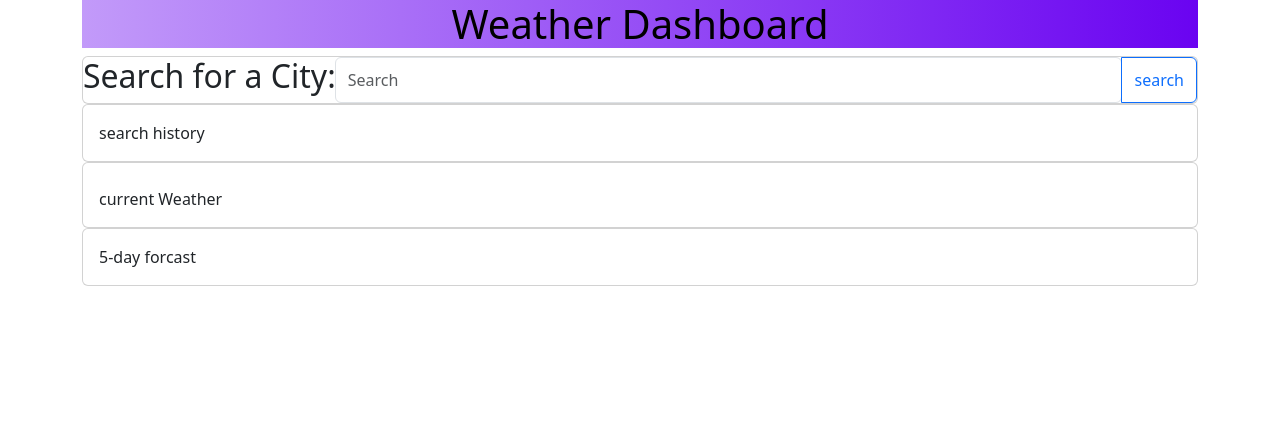
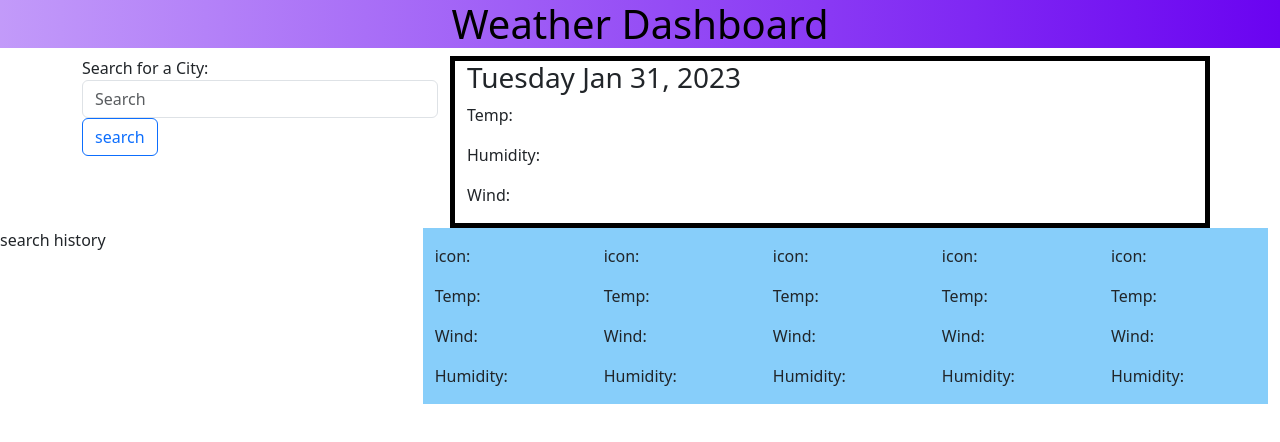
Before and after one commit to JacobZ96/weather-dashbord, a plain HTML site: page index.html in a window 1280 px wide. Drawn offline with nearby package versions, Linux system fonts and the light colour scheme.

Commit message:
added current date, css styling, and blocks for the data

```diff
--- a/assets/css/style.css
+++ b/assets/css/style.css
@@ -3,3 +3,12 @@
     background-image: linear-gradient(to right, rgba(103, 3, 241, 0.4), rgb(106, 3, 241,1));
     color: black;
 }
+
+.today {
+    border: 5px solid;
+    border-color: black;
+}
+
+.back {
+    background-color: lightskyblue;
+}
--- a/assets/js/script.js
+++ b/assets/js/script.js
@@ -10,8 +10,10 @@
 
 var today = dayjs();
 var displayDate = dayjs().format('dddd MMM D, YYYY');
+// var apiKey = e474eaacc96b11909564331f7b9f7855
+// var getApi= https://api.openweathermap.org/data/2.5/forecast?lat={lat}&lon={lon}&appid={API key}
 
-
+document.getElementById('currentDate').textContent = dayjs().format('dddd MMM D, YYYY');
 
 
 // PSUDOCODING
--- a/index.html
+++ b/index.html
@@ -10,34 +10,78 @@
 </head>
 <body>
 
-    <div class="container">
     <header id="header">
         <h1>Weather Dashboard</h1>
     </header>
-        <div class="card">
-            <div class="input-group">
-                <h2>Search for a City:</h2>
+    <div class="container">
+        <div class="row">
+            <div class="col-4">
+                    <label>Search for a City:</label>
                     <input type="search" class="form-control rounded" placeholder="Search" aria-label="Search" aria-describedby="search-addon" />
                 <button type="button" class="btn btn-outline-primary">search</button>
             </div>
+
+            <div class="col-8 today">
+                    <h3 id="currentDate"></h3>
+                    <p>Temp:</p>
+                    <p>Humidity:</p>
+                    <p>Wind:</p>
+                </div>
+            </div>
         </div>
 
-        <div class="card">
+        <div class="row">
+            <div class="col-4">
                 <div class="card-body">
                     search history
                 </div>
             </div>
 
-        <div class="card">
-            <div class="card-body">
-                <h3 id="currentDate"></h3>
-            current Weather
+            <div class="row col-8">
+                <div class="col back ">
+                    <p id="day1"></p>
+                    <p>icon:</p>
+                    <p>Temp:</p>
+                    <p>Wind:</p>
+                    <p>Humidity:</p>
+                </div>
+
+
+                <div class="col back ">
+                    <p id="day2"></p>
+                    <p>icon:</p>
+                    <p>Temp:</p>
+                    <p>Wind:</p>
+                    <p>Humidity:</p>
+                </div>
+
+
+                <div class="col back ">
+                    <p id="day3"></p>
+                    <p>icon:</p>
+                    <p>Temp:</p>
+                    <p>Wind:</p>
+                    <p>Humidity:</p>
+                </div>
+
+
+                <div class="col back ">
+                    <p id="day4"></p>
+                    <p>icon:</p>
+                    <p>Temp:</p>
+                    <p>Wind:</p>
+                    <p>Humidity:</p>
+                </div>
+
+
+                <div class="col back ">
+                    <p id="day5"></p>
+                    <p>icon:</p>
+                    <p>Temp:</p>
+                    <p>Wind:</p>
+                    <p>Humidity:</p>
                 </div>
             </div>
-
-        <div class="card">
-         <div class="card-body">
-              5-day forcast
         </div>
     </div>
 </div>
```
Lines whose indentation alone changed are shown as unchanged.
